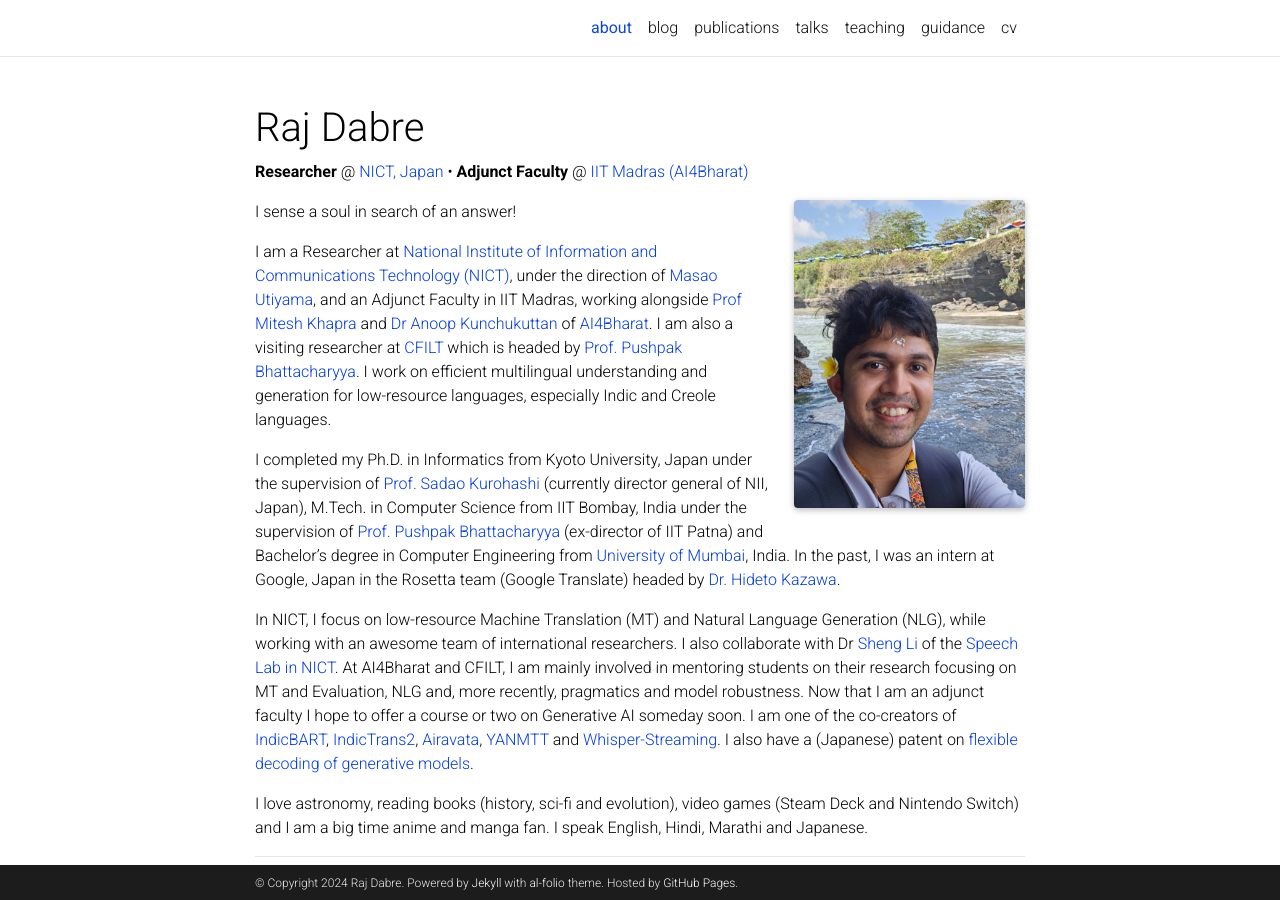
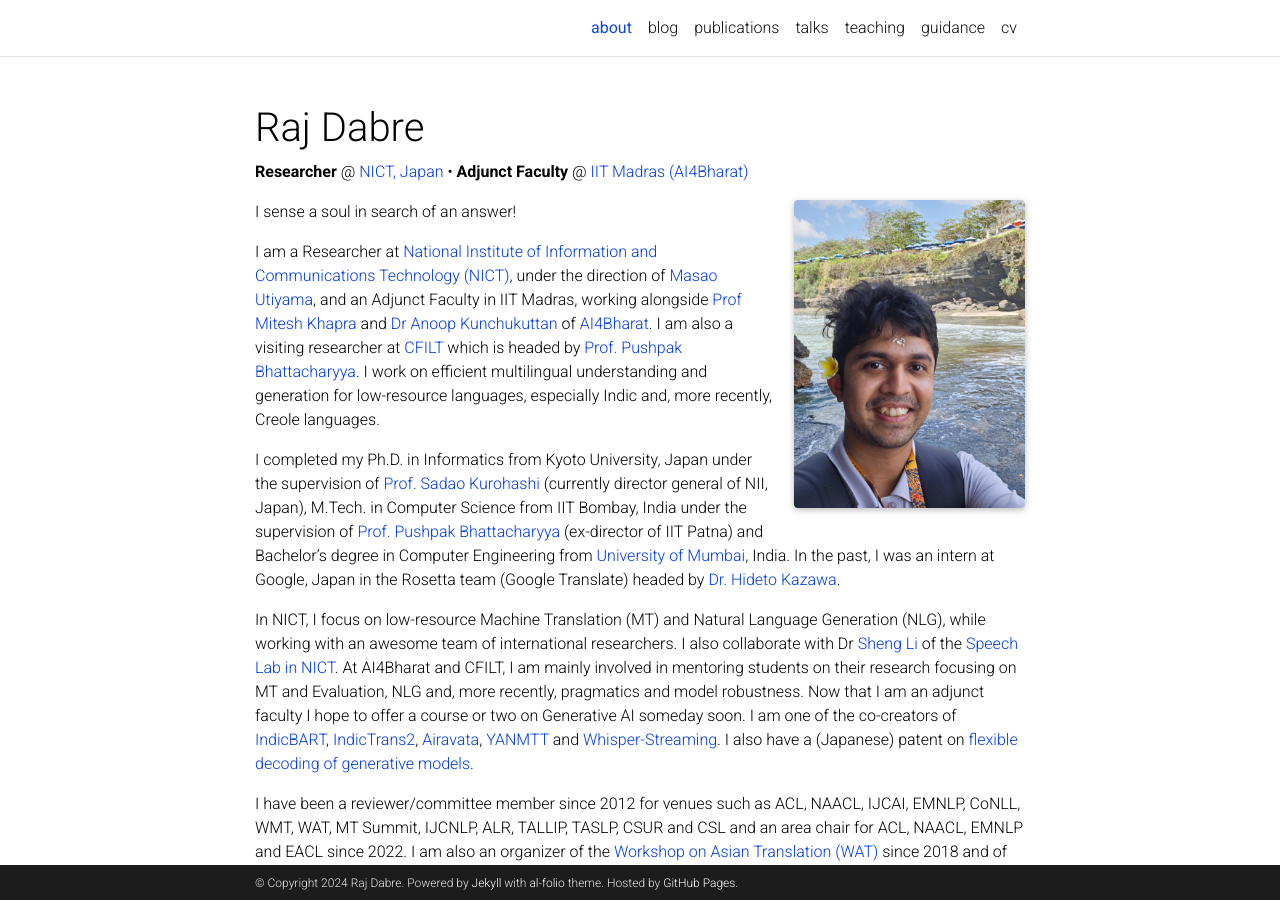
Before and after one commit to prajdabre/prajdabre.github.io, a Jekyll site: the page built from _pages/about.md, in a window 1280 px wide and 900 px high. Built offline with Jekyll 4.4.1, drawn with Linux system fonts in a browser that asks for light colours; full-size pictures stand in for the smaller copies a plugin makes; comment, search, counter and statistics services are not loaded; a style sheet for code colours, icons or effects is not loaded.

Commit message:
Update about.md

```diff
--- a/_pages/about.md
+++ b/_pages/about.md
@@ -18,11 +18,13 @@
 
 I sense a soul in search of an answer!
 
-I am a Researcher at [National Institute of Information and Communications Technology (NICT)](https://astrec.nict.go.jp/en/), under the direction of [Masao Utiyama](https://att-astrec.nict.go.jp/member/mutiyama/index.html), and an Adjunct Faculty in IIT Madras, working alongside [Prof Mitesh Khapra](http://www.cse.iitm.ac.in/~miteshk/) and [Dr Anoop Kunchukuttan](http://anoopk.in/) of [AI4Bharat](https://ai4bharat.org/). I am also a visiting researcher at [CFILT](https://www.cfilt.iitb.ac.in/) which is headed by [Prof. Pushpak Bhattacharyya](https://www.cse.iitb.ac.in/~pb/). I work on efficient multilingual understanding and generation for low-resource languages, especially Indic and Creole languages.
+I am a Researcher at [National Institute of Information and Communications Technology (NICT)](https://astrec.nict.go.jp/en/), under the direction of [Masao Utiyama](https://att-astrec.nict.go.jp/member/mutiyama/index.html), and an Adjunct Faculty in IIT Madras, working alongside [Prof Mitesh Khapra](http://www.cse.iitm.ac.in/~miteshk/) and [Dr Anoop Kunchukuttan](http://anoopk.in/) of [AI4Bharat](https://ai4bharat.org/). I am also a visiting researcher at [CFILT](https://www.cfilt.iitb.ac.in/) which is headed by [Prof. Pushpak Bhattacharyya](https://www.cse.iitb.ac.in/~pb/). I work on efficient multilingual understanding and generation for low-resource languages, especially Indic and, more recently, Creole languages.
 
 I completed my Ph.D. in Informatics from Kyoto University, Japan under the supervision of [Prof. Sadao Kurohashi](https://www.nii.ac.jp/en/faculty/director/) (currently director general of NII, Japan), M.Tech. in Computer Science from IIT Bombay, India under the supervision of [Prof. Pushpak Bhattacharyya](https://www.cse.iitb.ac.in/~pb/) (ex-director of IIT Patna) and Bachelor’s degree in Computer Engineering from [University of Mumbai](https://www.sfit.ac.in/), India. In the past, I was an intern at Google, Japan in the Rosetta team (Google Translate) headed by [Dr. Hideto Kazawa](https://research.google/people/hideto-kazawa/).
 
 In NICT, I focus on low-resource Machine Translation (MT) and Natural Language Generation (NLG), while working with an awesome team of international researchers. I also collaborate with Dr [Sheng Li](https://halspeech.github.io/) of the [Speech Lab in NICT](https://ast-astrec.nict.go.jp/en/). At AI4Bharat and CFILT, I am mainly involved in mentoring students on their research focusing on MT and Evaluation, NLG and, more recently, pragmatics and model robustness. Now that I am an adjunct faculty I hope to offer a course or two on Generative AI someday soon. I am one of the co-creators of [IndicBART](https://github.com/AI4Bharat/indic-bart), [IndicTrans2](https://github.com/AI4Bharat/IndicTrans2), [Airavata](https://ai4bharat.github.io/airavata/), [YANMTT](https://github.com/prajdabre/yanmtt) and [Whisper-Streaming](https://github.com/ufal/whisper_streaming). I also have a (Japanese) patent on [flexible decoding of generative models](https://patents.google.com/patent/JP7297286B2/ja).
+
+I have been a reviewer/committee member since 2012 for venues such as ACL, NAACL, IJCAI, EMNLP, CoNLL, WMT, WAT, MT Summit, IJCNLP, ALR, TALLIP, TASLP, CSUR and CSL and an area chair for ACL, NAACL, EMNLP and EACL since 2022. I am also an organizer of the [Workshop on Asian Translation (WAT)](https://lotus.kuee.kyoto-u.ac.jp/WAT/) since 2018 and of the [M3Oriental workshop](https://sites.google.com/view/m3oriental) since 2023. Long ago, in 2012, I was one of the local organizers of COLING 2012.
 
 I love astronomy, reading books (history, sci-fi and evolution), video games (Steam Deck and Nintendo Switch) and I am a big time anime and manga fan. I speak English, Hindi, Marathi and Japanese.
 
```
